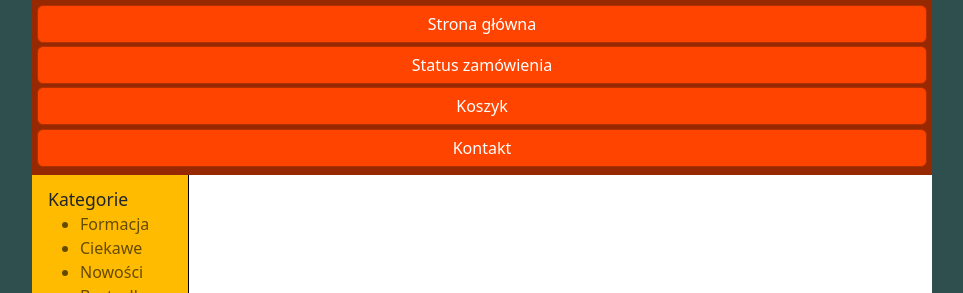
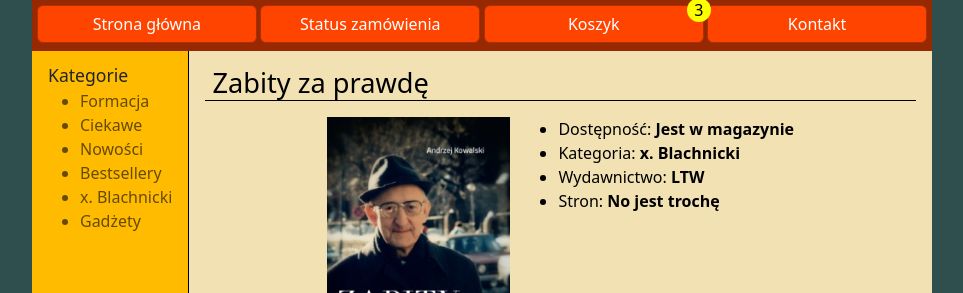
Before and after one commit to Barpotroszek/DS_frontend, a plain HTML site: page details.html in a window 1280 px wide. Shown: the part 163-456 px from the top of the page, without its empty margins (158-1121 px from the left). Drawn offline with nearby package versions, Linux system fonts and the light colour scheme.

Commit message:
Fixed simple bug

```diff
--- a/details.html
+++ b/details.html
@@ -7,6 +7,7 @@
     <title>Tytuł książki | Diakonia Słowa diecezji Warszawsko-praskiej</title>
     <link rel="stylesheet" href="stylesheet/style.css">
     <link rel="stylesheet" href="stylesheet/details.css">
+    <link rel="stylesheet" href="stylesheet/customer.css">
     <link rel="stylesheet" href="stylesheet/order_table.css">
     <link href="https://cdn.jsdelivr.net/npm/bootstrap@5.3.2/dist/css/bootstrap.min.css" rel="stylesheet"
         integrity="sha384-T3c6CoIi6uLrA9TneNEoa7RxnatzjcDSCmG1MXxSR1GAsXEV/Dwwykc2MPK8M2HN" crossorigin="anonymous">
@@ -43,7 +44,7 @@
             </div>
         </div>
 </nav>
-    <div sclass="main-wrapper">
+    <div class="main-wrapper">
         <aside>
             Kategorie
             <ul>
```
